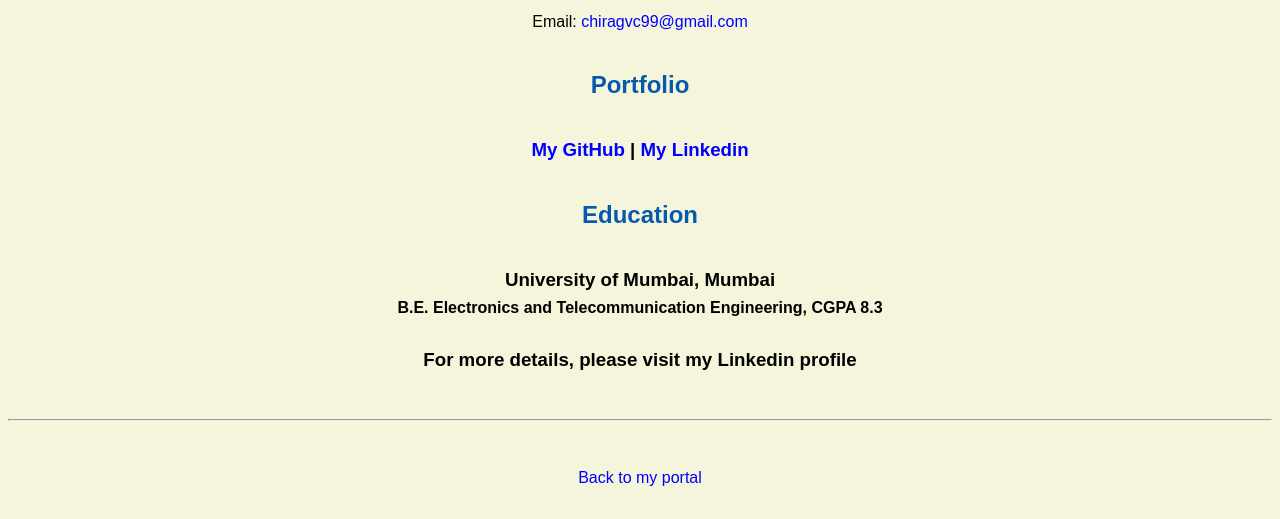
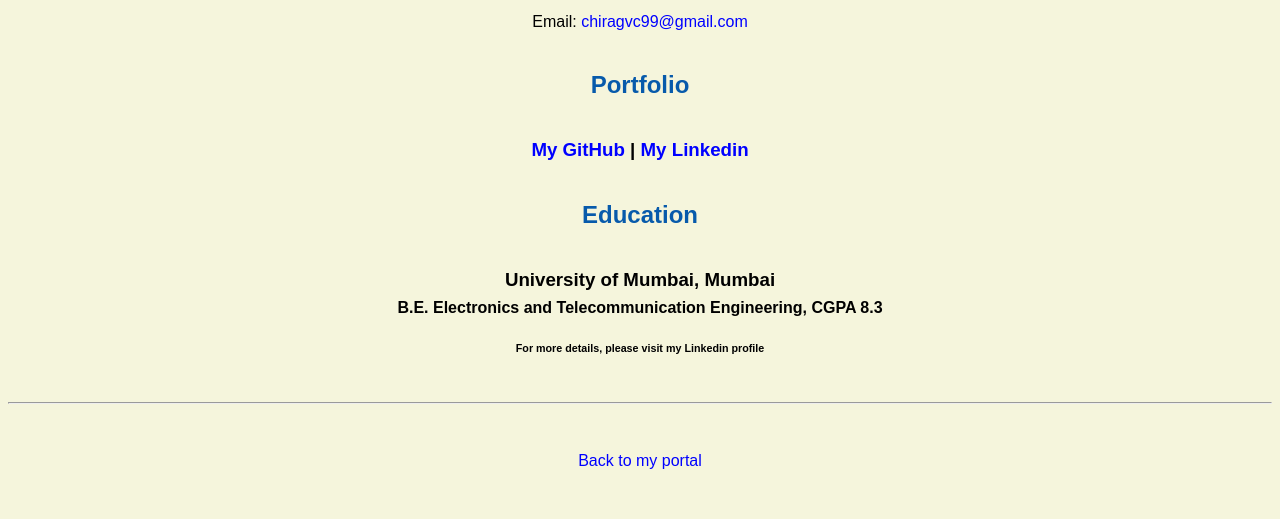
Before and after one commit to chiragvc99/chiragvc99.github.io, a plain HTML site: page resume.html in a window 1280 px wide. Shown: the part 510-1029 px from the top of the page. Drawn offline with Linux system fonts and the light colour scheme.

Commit message:
Update resume.html

```diff
--- a/resume.html
+++ b/resume.html
@@ -32,7 +32,7 @@
     <h3>University of Mumbai, Mumbai</h3>
     <h4>B.E. Electronics and Telecommunication Engineering, CGPA 8.3</h4>
 
-    <h3>For more details, please visit my Linkedin profile</h3>
+    <h6>For more details, please visit my Linkedin profile</h6>
 
 
 
```
